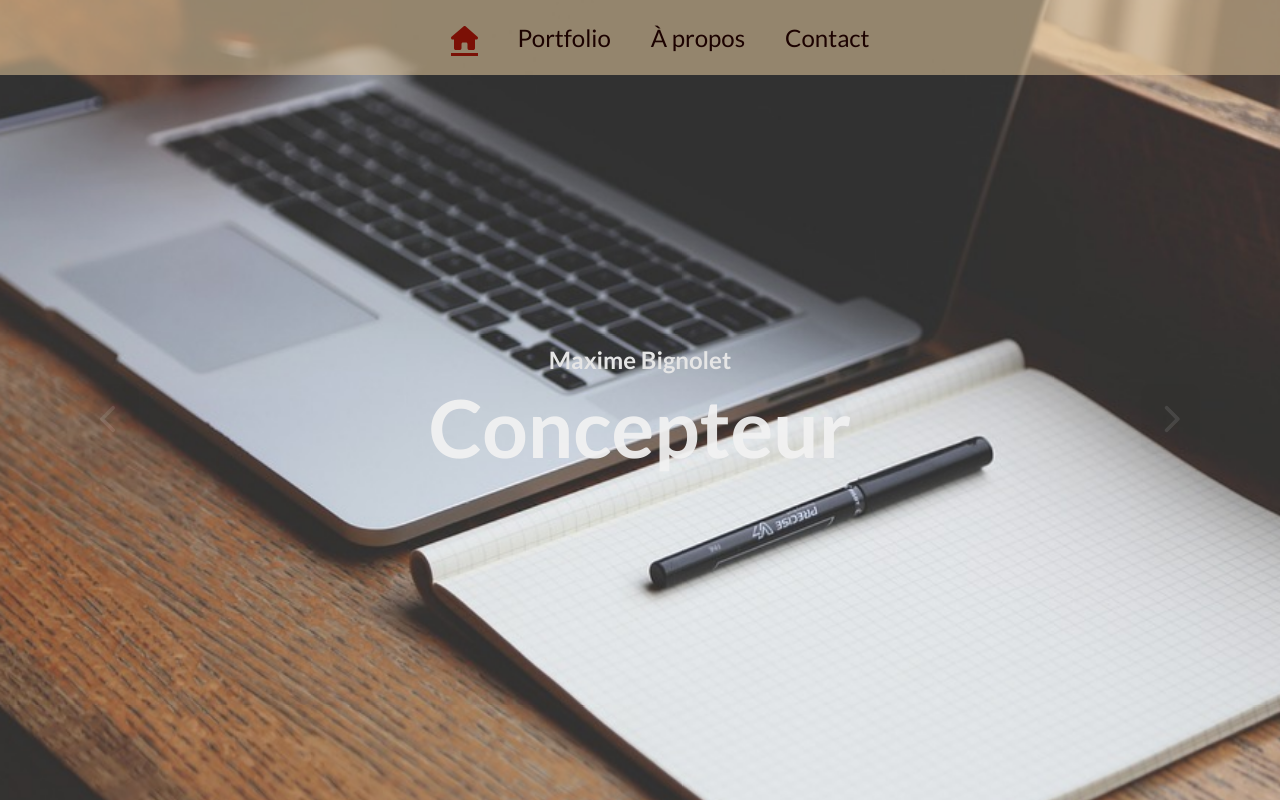
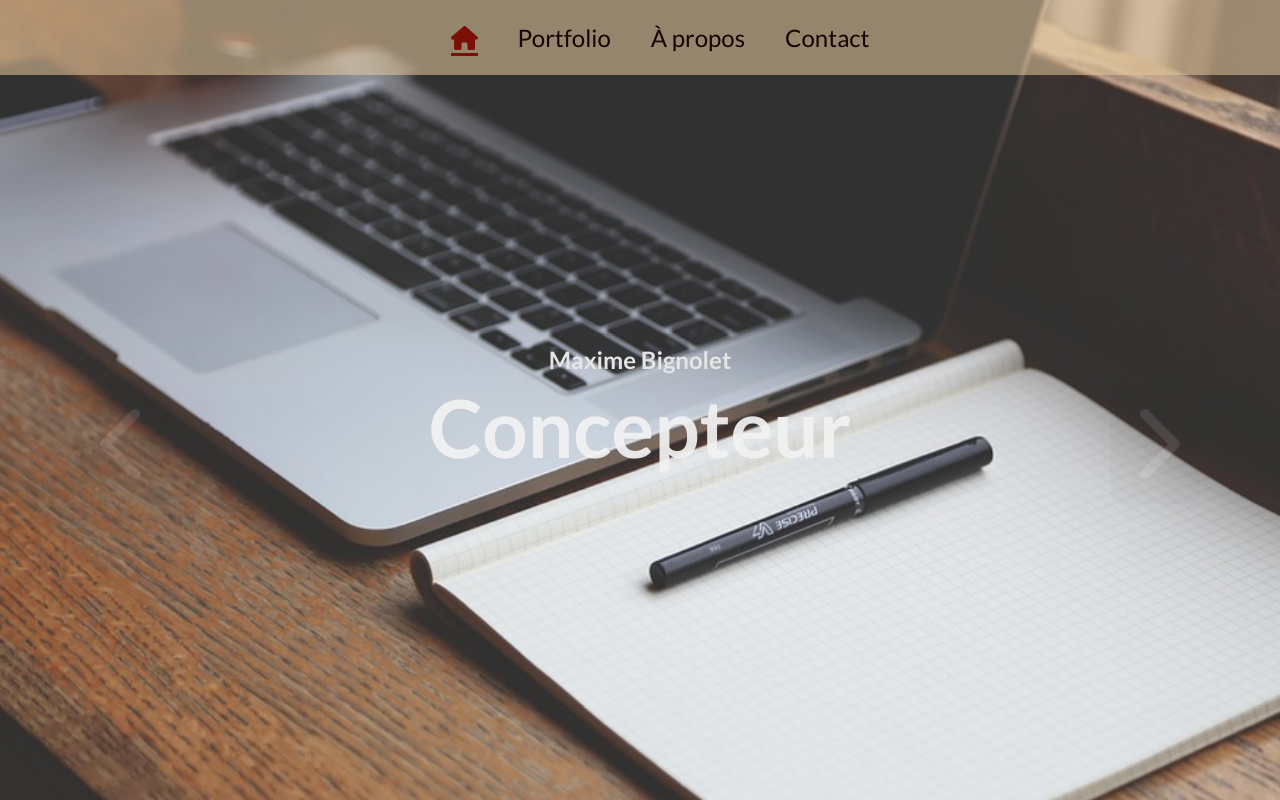
Before and after one commit to MaxBgt/Portfolio, a Next.js app: page / in a window 1280 px wide. Built offline with nearby package versions, Linux system fonts and the light colour scheme; grey boxes are pictures that could not be loaded.

Commit message:
problème avec les boutons du carousel

```diff
--- a/components/ImageCarousel.js
+++ b/components/ImageCarousel.js
@@ -32,14 +32,14 @@ const ImageCarousel = () => {
   const customPrevBtn = (onClickHandler) => (
     <FontAwesomeIcon
       icon={faChevronLeft}
-      className="arrow_left"
+      id="arrow_left"
       onClick={onClickHandler}
     />
   );
   const customNextBtn = (onClickHandler) => (
     <FontAwesomeIcon
       icon={faChevronRight}
-      className="arrow_right"
+      id="arrow_right"
       onClick={onClickHandler}
     />
   );
--- a/styles/components/_imageCarousel.scss
+++ b/styles/components/_imageCarousel.scss
@@ -1,8 +1,8 @@
 .carousel {
   max-height: 100vh;
 
-  .arrow_left,
-  .arrow_right {
+  #arrow_left,
+  #arrow_right {
     position: absolute;
     font-size: 30px;
     color: white;
@@ -15,18 +15,20 @@
     cursor: pointer;
   }
 
-  .arrow_left {
+  #arrow_left {
+    height: 80px;
     left: 80px;
     top: 48%;
   }
 
-  .arrow_right {
+  #arrow_right {
     right: 80px;
+    height: 80px;
     top: 48%;
   }
 
-  .fa-chevron-right:hover,
-  .fa-chevron-left:hover {
+  #arrow_right:hover,
+  #arrow_left:hover {
     background-color: #ffffffbd;
     color: #63636396;
     transition: 0.6s;
```
